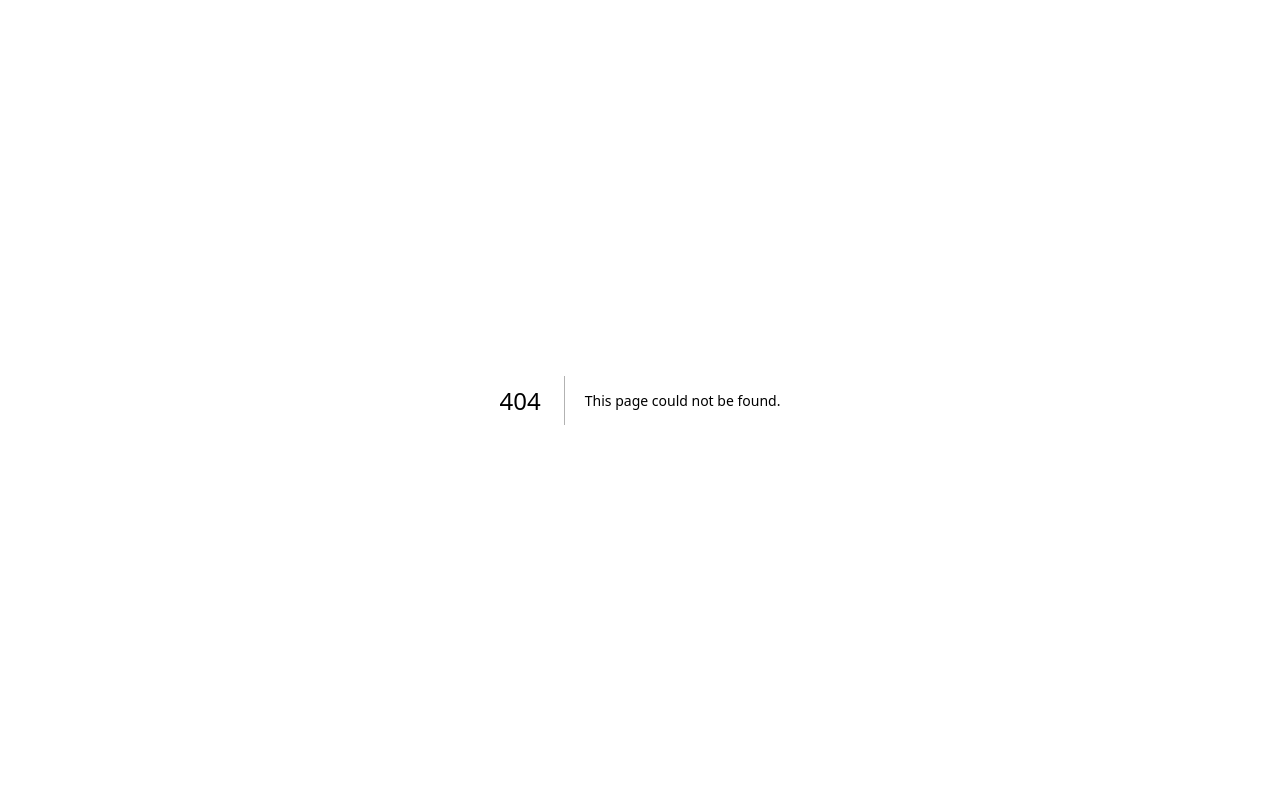
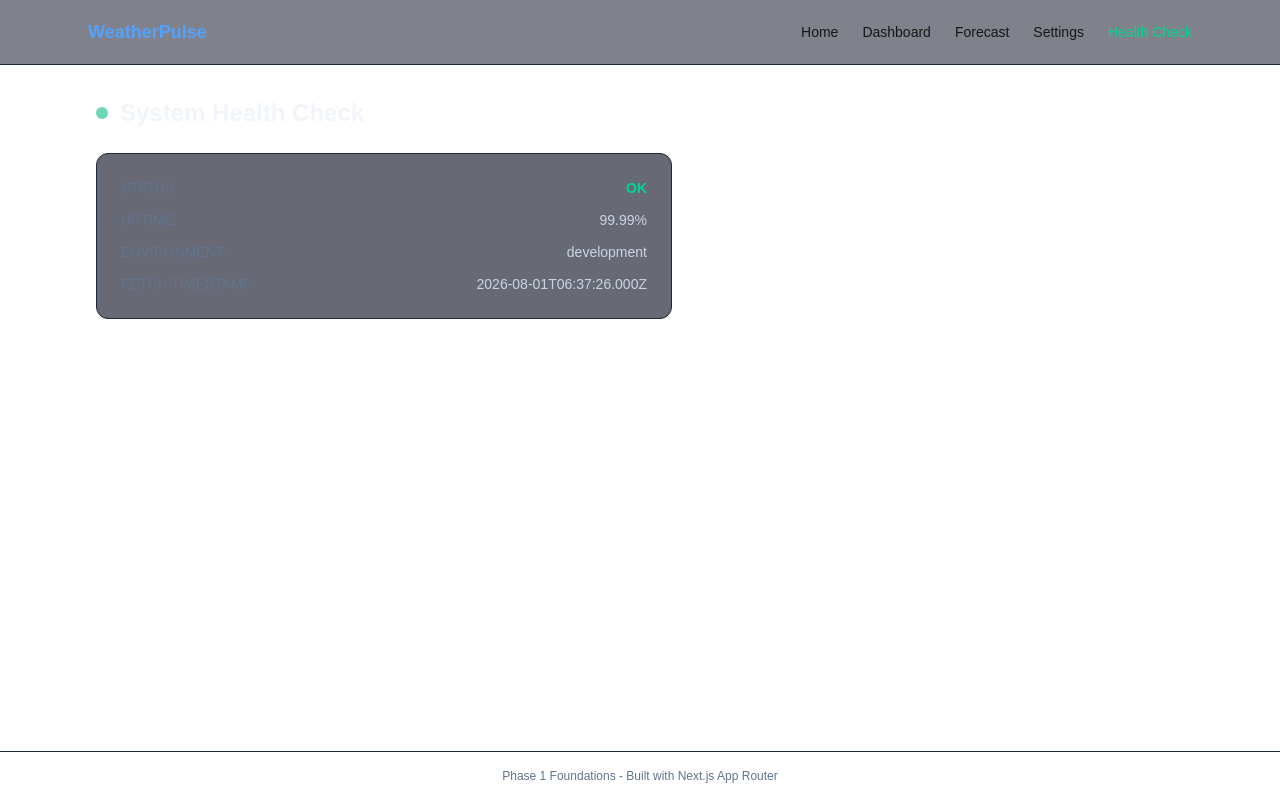
Before and after one commit to SajidMaqbool/weather-dashboard, a Next.js app: page /health in a window 1280 px wide. Before the commit this address had no page. Built offline with nearby package versions, Linux system fonts and the light colour scheme.

Commit message:
Phase 1: Foundations Next.js app setup

```diff
--- /dev/null
+++ b/app/dashboard/page.tsx
@@ -0,0 +1,10 @@
+export default function DashboardPage() {
+  return (
+    <div className="space-y-4">
+      <h1 className="text-2xl font-bold text-slate-100">Dashboard</h1>
+      <div className="p-6 rounded-xl border border-slate-800 bg-slate-950/40">
+        <p className="text-slate-400">Main weather dashboard widgets will render here in Phase 3.</p>
+      </div>
+    </div>
+  );
+}
--- /dev/null
+++ b/app/forecast/page.tsx
@@ -0,0 +1,10 @@
+export default function ForecastPage() {
+  return (
+    <div className="space-y-4">
+      <h1 className="text-2xl font-bold text-slate-100">Extended Forecast</h1>
+      <div className="p-6 rounded-xl border border-slate-800 bg-slate-950/40">
+        <p className="text-slate-400">7-day forecast data will be displayed here.</p>
+      </div>
+    </div>
+  );
+}
--- /dev/null
+++ b/app/health/page.tsx
@@ -0,0 +1,40 @@
+async function getHealthData() {
+  return {
+    status: "ok",
+    uptime: "99.99%",
+    timestamp: new Date().toISOString(),
+    environment: process.env.NODE_ENV || "development",
+  };
+}
+
+export default async function HealthPage() {
+  const data = await getHealthData();
+
+  return (
+    <div className="space-y-6 max-w-xl">
+      <div className="flex items-center gap-3">
+        <span className="h-3 w-3 rounded-full bg-emerald-500 animate-pulse" />
+        <h1 className="text-2xl font-bold text-slate-100">System Health Check</h1>
+      </div>
+
+      <div className="p-6 rounded-xl border border-slate-800 bg-slate-950/60 font-mono text-sm space-y-3">
+        <div className="flex justify-between">
+          <span className="text-slate-500">STATUS:</span>
+          <span className="text-emerald-400 font-semibold">{data.status.toUpperCase()}</span>
+        </div>
+        <div className="flex justify-between">
+          <span className="text-slate-500">UPTIME:</span>
+          <span className="text-slate-300">{data.uptime}</span>
+        </div>
+        <div className="flex justify-between">
+          <span className="text-slate-500">ENVIRONMENT:</span>
+          <span className="text-slate-300">{data.environment}</span>
+        </div>
+        <div className="flex justify-between">
+          <span className="text-slate-500">FETCH TIMESTAMP:</span>
+          <span className="text-slate-300">{data.timestamp}</span>
+        </div>
+      </div>
+    </div>
+  );
+}
--- a/app/layout.tsx
+++ b/app/layout.tsx
@@ -1,33 +1,40 @@
-import type { Metadata } from "next";
-import { Geist, Geist_Mono } from "next/font/google";
 import "./globals.css";
+import Link from "next/link";
 
-const geistSans = Geist({
-  variable: "--font-geist-sans",
-  subsets: ["latin"],
-});
-
-const geistMono = Geist_Mono({
-  variable: "--font-geist-mono",
-  subsets: ["latin"],
-});
-
-export const metadata: Metadata = {
-  title: "Create Next App",
-  description: "Generated by create next app",
+export const metadata = {
+  title: "WeatherPulse - Foundations",
+  description: "Phase 1 scaffolded weather application",
 };
 
 export default function RootLayout({
   children,
-}: Readonly<{
+}: {
   children: React.ReactNode;
-}>) {
+}) {
   return (
-    <html
-      lang="en"
-      className={`${geistSans.variable} ${geistMono.variable} h-full antialiased`}
-    >
-      <body className="min-h-full flex flex-col">{children}</body>
+    <html lang="en">
+      <body className="bg-slate-900 text-slate-100 min-h-screen flex flex-col antialiased">
+        <header className="border-b border-slate-800 bg-slate-950/50 backdrop-blur sticky top-0 z-50">
+          <div className="max-w-6xl mx-auto px-4 sm:px-6 h-16 flex items-center justify-between">
+            <div className="font-bold text-lg text-blue-400">WeatherPulse</div>
+            <nav className="flex gap-4 sm:gap-6 text-xs sm:text-sm font-medium">
+              <Link href="/" className="hover:text-blue-400 transition-colors">Home</Link>
+              <Link href="/dashboard" className="hover:text-blue-400 transition-colors">Dashboard</Link>
+              <Link href="/forecast" className="hover:text-blue-400 transition-colors">Forecast</Link>
+              <Link href="/settings" className="hover:text-blue-400 transition-colors">Settings</Link>
+              <Link href="/health" className="text-emerald-400 hover:underline">Health Check</Link>
+            </nav>
+          </div>
+        </header>
+
+        <main className="flex-1 max-w-6xl w-full mx-auto p-4 sm:p-6 md:p-8">
+          {children}
+        </main>
+
+        <footer className="border-t border-slate-800 py-4 text-center text-xs text-slate-500">
+          Phase 1 Foundations - Built with Next.js App Router
+        </footer>
+      </body>
     </html>
   );
 }
--- /dev/null
+++ b/app/settings/page.tsx
@@ -0,0 +1,10 @@
+export default function SettingsPage() {
+  return (
+    <div className="space-y-4">
+      <h1 className="text-2xl font-bold text-slate-100">Settings</h1>
+      <div className="p-6 rounded-xl border border-slate-800 bg-slate-950/40">
+        <p className="text-slate-400">Units (°C / °F) and location settings placeholder.</p>
+      </div>
+    </div>
+  );
+}
```
Also changed, not shown: 1 other file (tests, documents, lock files or other folders).
